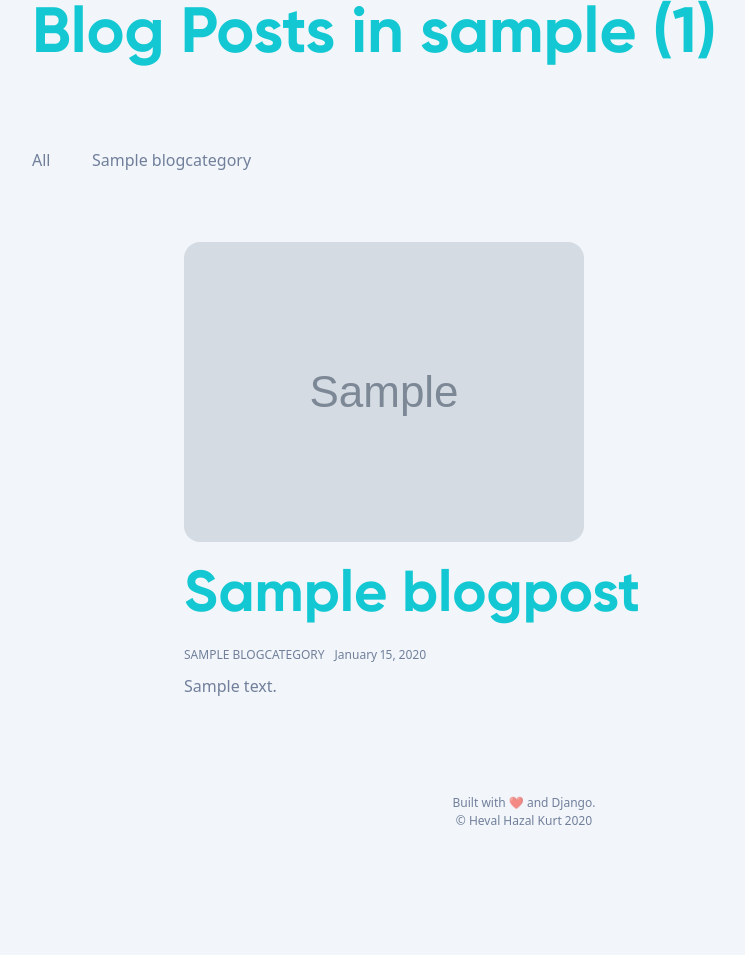
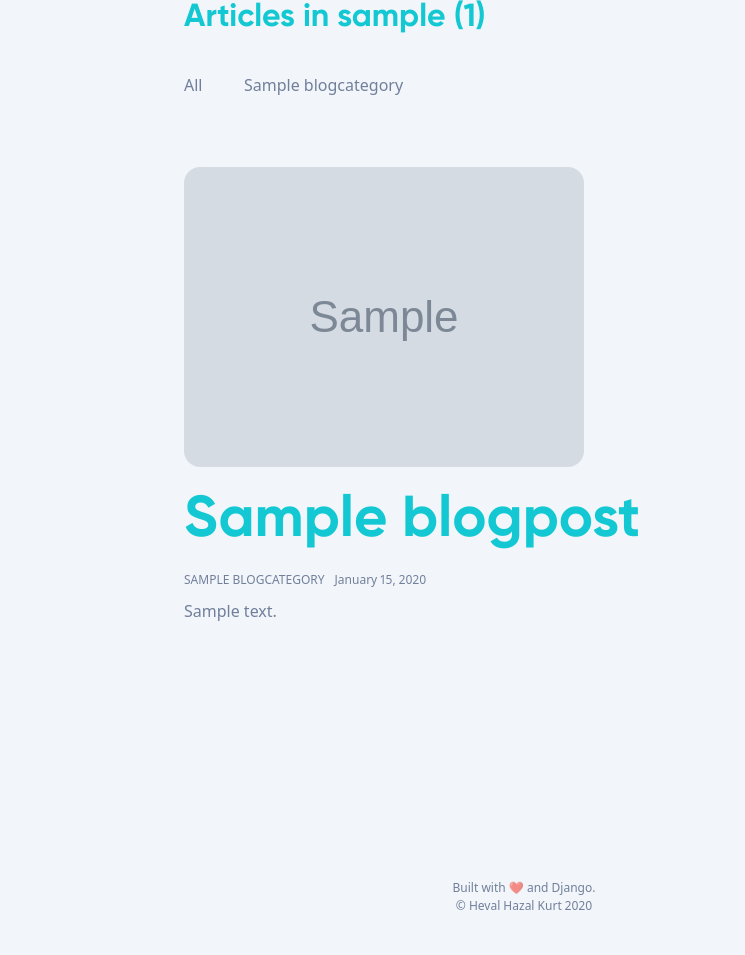
Before and after one commit to hevalhazalkurt/hhk_personal_website, a Django app: a page that uses hhk_web/blog/templates/blog/category_posts.html in a window 1280 px wide. Shown: the part 192-1147 px from the top of the page, without its empty margins (116-861 px from the left). Before the commit the page ends 1017 px from the top, so only its background shows below. Run offline with Django 3.2, Linux system fonts and the light colour scheme; tables that the repository leaves empty hold one stand-in row (values such as "Sample post"); grey boxes marked "Sample" are stand-in pictures; some libraries are stand-ins or nearby versions.

Commit message:
Fixed pagination and title section

```diff
--- a/hhk_web/blog/templates/blog/category_posts.html
+++ b/hhk_web/blog/templates/blog/category_posts.html
@@ -2,13 +2,15 @@
 
 {% block content %}
 
-<h1 class="uk-text-bold uk-heading-divider uk-text-center uk-text-muted uk-text-uppercase uk-text-large">Blog Posts in {{ view.kwargs.slug }} ({{ page_obj.paginator.count }})</h1>
+<div class="page-header">
+<h1 class="post-section__title">Articles in {{ view.kwargs.slug }} ({{ page_obj.paginator.count }})</h1>
 
 <div class="category-wrapper">
   <p class="category-button"><a href="{% url "blog-home" %}">All</a></p>
   {% for cat in post_categories %}
   <p class="category-button"><a href="{{ cat.get_absolute_url }}">{{ cat.title }}</a></p>
   {% endfor %}
+</div>
 </div>
 
 
@@ -34,8 +36,8 @@
 
 <!-- pagination -->
 
-<div class="uk-flex-center">
-  <ul class="uk-pagination uk-flex-center" uk-margin>
+<div class="pagination-wrapper" >
+  <ul class="pagination">
     {% if is_paginated %}
         {% if page_obj.has_previous %}
           <li><a href="?page=1">First</a></li>
@@ -60,4 +62,5 @@
 </div>
 
 
+
 {% endblock content %}
```
